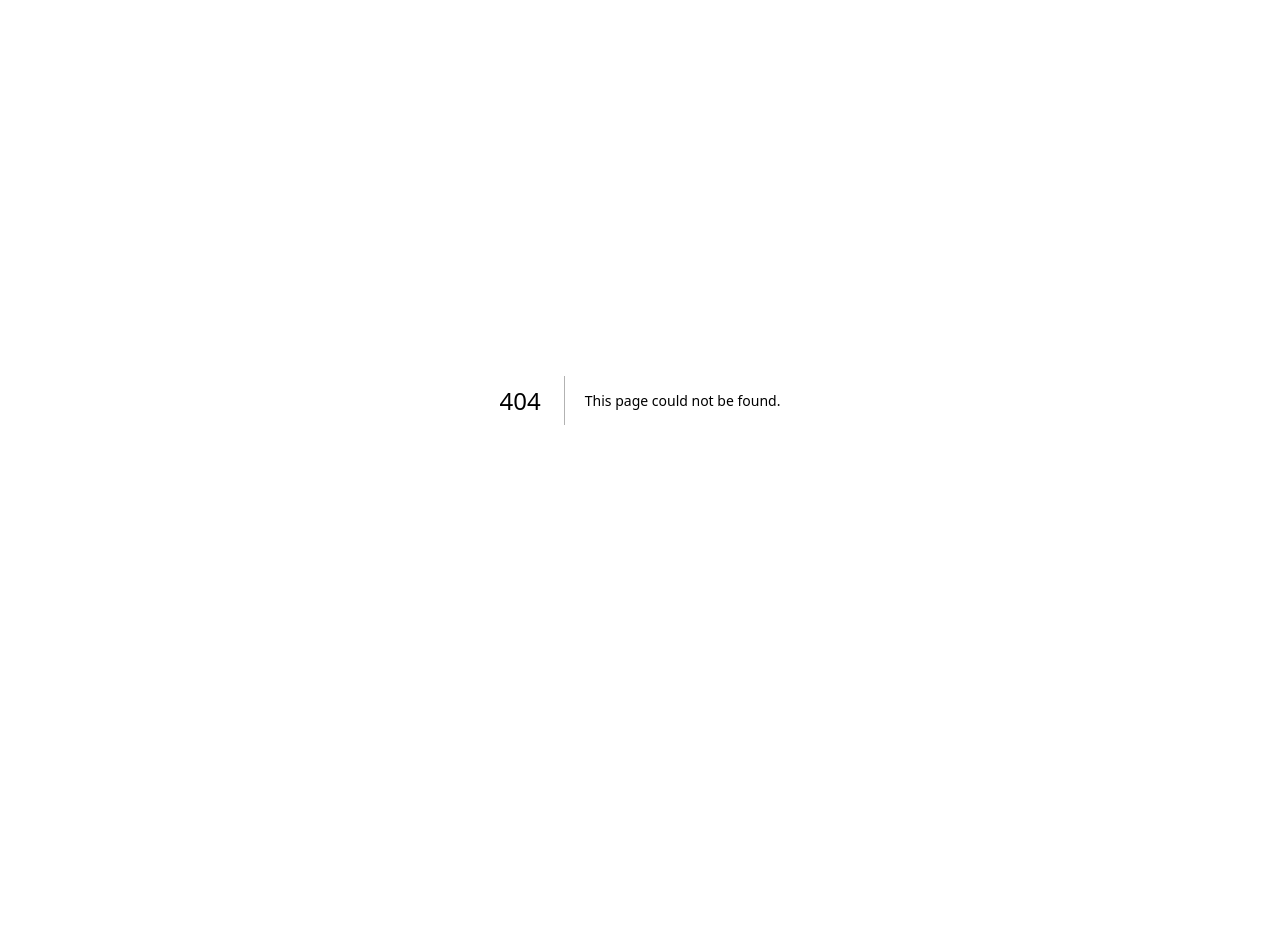
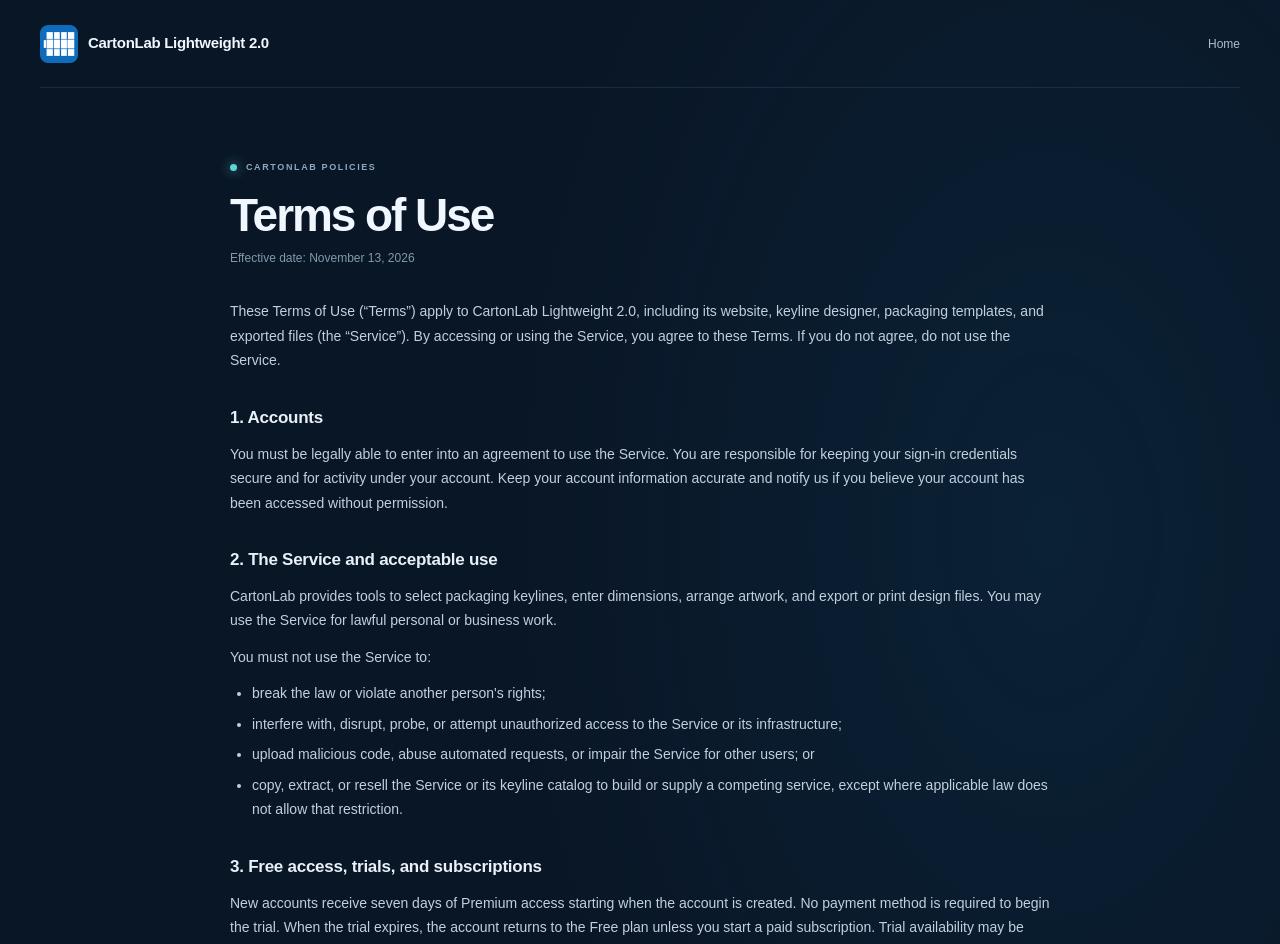
Before and after one commit to pacheko-ke/carton-lab, a Next.js app: page /terms in a window 1280 px wide. Before the commit this address had no page. Shown: the top 944 px of the page. Before the commit the page ends 800 px from the top, so only its background shows below. Built offline with nearby package versions, Linux system fonts and the light colour scheme.

Commit message:
update terms of use

```diff
--- a/src/app/globals.css
+++ b/src/app/globals.css
@@ -636,40 +636,6 @@ input {
   line-height: 1.7;
 }
 
-.closing-cta {
-  display: flex;
-  align-items: center;
-  justify-content: space-between;
-  width: min(1120px, calc(100% - 64px));
-  margin: 0 auto 60px;
-  padding: 35px 42px;
-  border: 1px solid rgba(102, 202, 224, 0.2);
-  border-radius: 14px;
-  background:
-    radial-gradient(ellipse at 72% 40%, rgba(49, 145, 178, 0.18), transparent 35rem),
-    #102238;
-}
-
-.closing-spark {
-  color: #68d3cd;
-  font-size: 15px;
-}
-
-.closing-cta h2 {
-  margin-top: 10px;
-  color: #eff6fc;
-  font-size: 25px;
-  font-weight: 700;
-  letter-spacing: -0.04em;
-  line-height: 1.2;
-}
-
-.closing-cta p {
-  margin-top: 10px;
-  color: #9aafc2;
-  font-size: 11px;
-}
-
 .site-footer {
   min-height: 78px;
   border-top: 1px solid rgba(195, 216, 235, 0.1);
@@ -677,8 +643,85 @@ input {
   font-size: 10px;
 }
 
-.site-footer > a:last-child b {
+.site-footer-meta {
+  display: flex;
+  align-items: center;
+  gap: 18px;
+}
+
+.site-footer-meta > span {
+  white-space: nowrap;
+}
+
+.site-footer-meta b {
   color: #bdcddd;
+}
+
+.legal-page {
+  min-height: 100vh;
+  background:
+    radial-gradient(ellipse at 82% 24%, rgba(19, 100, 147, 0.14), transparent 34rem),
+    #091626;
+}
+
+.terms-content {
+  width: min(820px, calc(100% - 64px));
+  margin: 0 auto;
+  padding: 72px 0 96px;
+  color: #c1d0dd;
+  font-size: 14px;
+  line-height: 1.75;
+}
+
+.terms-content h1 {
+  margin: 14px 0 8px;
+  color: #f0f7ff;
+  font-size: clamp(34px, 5vw, 46px);
+  font-weight: 750;
+  letter-spacing: -0.045em;
+  line-height: 1.1;
+}
+
+.terms-content .terms-effective-date {
+  margin-bottom: 30px;
+  color: #8299ad;
+  font-size: 12px;
+}
+
+.terms-content > p:not(.terms-effective-date) {
+  margin-bottom: 14px;
+}
+
+.terms-content section {
+  margin-top: 30px;
+}
+
+.terms-content h2 {
+  margin-bottom: 9px;
+  color: #e8f0f8;
+  font-size: 17px;
+  font-weight: 700;
+  letter-spacing: -0.015em;
+}
+
+.terms-content section p {
+  margin-bottom: 12px;
+}
+
+.terms-content ul {
+  margin: 0 0 14px;
+  padding-left: 22px;
+  list-style: disc;
+}
+
+.terms-content li + li {
+  margin-top: 6px;
+}
+
+.terms-content a {
+  color: #72d9ed;
+  text-decoration: underline;
+  text-underline-offset: 3px;
 }
 
 .account-page {
@@ -1525,8 +1568,7 @@ input {
     width: 100%;
   }
 
-  .steps-section,
-  .closing-cta {
+  .steps-section {
     width: calc(100% - 40px);
   }
 
@@ -1549,14 +1591,6 @@ input {
 
   .feature-card {
     min-height: auto;
-  }
-
-  .closing-cta {
-    align-items: flex-start;
-    flex-direction: column;
-    gap: 22px;
-    margin-bottom: 35px;
-    padding: 27px 24px;
   }
 
   .site-footer {
@@ -1570,6 +1604,17 @@ input {
     display: none;
   }
 
+  .site-footer-meta {
+    flex-wrap: wrap;
+    justify-content: flex-end;
+    gap: 10px 14px;
+  }
+
+  .terms-content {
+    width: calc(100% - 36px);
+    padding: 50px 0 68px;
+  }
+
   .auth-header {
     height: 72px;
   }
@@ -1625,8 +1670,7 @@ input {
   }
 
   .hero-section,
-  .steps-section,
-  .closing-cta {
+  .steps-section {
     width: calc(100% - 28px);
   }
 
--- a/src/app/page.tsx
+++ b/src/app/page.tsx
@@ -137,24 +137,17 @@ export default function Home() {
         </div>
       </section>
 
-      <section className="closing-cta">
-        <div>
-          <span className="closing-spark">✳</span>
-          <h2>Let&apos;s make something<br />worth opening.</h2>
-          <p>Your next carton keyline is a few clicks away.</p>
-        </div>
-        <Link href="/signup" className="button button-large">
-          Create your free account <span>→</span>
-        </Link>
-      </section>
-
       <footer className="site-footer">
         <Link href="/" className="brand-lockup footer-brand">
           <span className="brand-mark"><BrandIcon className="brand-mark-image" /></span>
           <span>CartonLab Lightweight 2.0</span>
         </Link>
         <span>Thoughtful keylines. Better packaging.</span>
-        <Link href="/login">Already have an account? <b>Log in</b></Link>
+        <nav className="site-footer-meta" aria-label="Footer">
+          <Link href="/terms">Terms of Use</Link>
+          <span>© 2026 CartonLab</span>
+          <Link href="/login">Already have an account? <b>Log in</b></Link>
+        </nav>
       </footer>
     </main>
   );
--- /dev/null
+++ b/src/app/terms/page.tsx
@@ -0,0 +1,183 @@
+import Link from "next/link";
+import BrandIcon from "../brand-icon";
+
+export default function TermsPage() {
+  return (
+    <main className="legal-page">
+      <header className="site-header">
+        <Link href="/" className="brand-lockup" aria-label="CartonLab home">
+          <span className="brand-mark">
+            <BrandIcon className="brand-mark-image" />
+          </span>
+          <span>CartonLab Lightweight 2.0</span>
+        </Link>
+        <Link href="/" className="back-link">
+          Home
+        </Link>
+      </header>
+
+      <article className="terms-content">
+        <div className="eyebrow"><span /> CARTONLAB POLICIES</div>
+        <h1>Terms of Use</h1>
+        <p className="terms-effective-date">Effective date: November 13, 2026</p>
+        <p>
+          These Terms of Use (“Terms”) apply to CartonLab Lightweight 2.0,
+          including its website, keyline designer, packaging templates, and
+          exported files (the “Service”). By accessing or using the Service, you
+          agree to these Terms. If you do not agree, do not use the Service.
+        </p>
+
+        <section>
+          <h2>1. Accounts</h2>
+          <p>
+            You must be legally able to enter into an agreement to use the
+            Service. You are responsible for keeping your sign-in credentials
+            secure and for activity under your account. Keep your account
+            information accurate and notify us if you believe your account has
+            been accessed without permission.
+          </p>
+        </section>
+
+        <section>
+          <h2>2. The Service and acceptable use</h2>
+          <p>
+            CartonLab provides tools to select packaging keylines, enter
+            dimensions, arrange artwork, and export or print design files. You
+            may use the Service for lawful personal or business work.
+          </p>
+          <p>You must not use the Service to:</p>
+          <ul>
+            <li>break the law or violate another person&apos;s rights;</li>
+            <li>
+              interfere with, disrupt, probe, or attempt unauthorized access to
+              the Service or its infrastructure;
+            </li>
+            <li>
+              upload malicious code, abuse automated requests, or impair the
+              Service for other users; or
+            </li>
+            <li>
+              copy, extract, or resell the Service or its keyline catalog to
+              build or supply a competing service, except where applicable law
+              does not allow that restriction.
+            </li>
+          </ul>
+        </section>
+
+        <section>
+          <h2>3. Free access, trials, and subscriptions</h2>
+          <p>
+            New accounts receive seven days of Premium access starting when the
+            account is created. No payment method is required to begin the
+            trial. When the trial expires, the account returns to the Free plan
+            unless you start a paid subscription. Trial availability may be
+            limited for accounts that already existed when the trial offer was
+            introduced.
+          </p>
+          <p>
+            Premium currently costs $5 USD per month. If you choose to subscribe
+            during a free trial, the paid subscription starts immediately and
+            the first charge is made at that time. Otherwise, a subscription
+            renews monthly until canceled. You can cancel through your account;
+            cancellation stops future renewals, while access already paid for
+            remains available until the end of the current billing period.
+          </p>
+          <p>
+            Paystack processes card payments and may have separate terms that
+            apply to your payment. Refunds and other billing rights are subject
+            to applicable law and any terms shown at checkout.
+          </p>
+        </section>
+
+        <section>
+          <h2>4. Your content and generated files</h2>
+          <p>
+            You retain your rights to artwork and other content you provide.
+            You are responsible for having the rights needed to use that
+            content. If you submit or transmit content through the Service, you
+            allow CartonLab to use it only as needed to provide, secure, and
+            support the features you request.
+          </p>
+          <p>
+            You may use the files you create or export for your own projects,
+            subject to these Terms and any rights in materials you add. The
+            Service and its built-in software, templates, and catalog remain
+            CartonLab&apos;s or its licensors&apos; property; using the Service
+            does not transfer ownership of those materials to you.
+          </p>
+        </section>
+
+        <section>
+          <h2>5. Review designs before production</h2>
+          <p>
+            Keylines and exports are generated as design aids. You must review
+            dimensions, units, allowances, scaling, material requirements, and
+            machine compatibility before printing, manufacturing, or relying on
+            an output. CartonLab does not certify that a design complies with a
+            particular packaging standard or is suitable for a specific
+            production process.
+          </p>
+        </section>
+
+        <section>
+          <h2>6. Changes and availability</h2>
+          <p>
+            We may update, suspend, or discontinue parts of the Service to
+            maintain or improve it, or for security, legal, or operational
+            reasons. We may suspend or restrict an account that materially
+            violates these Terms or puts the Service or others at risk.
+          </p>
+        </section>
+
+        <section>
+          <h2>7. Disclaimers and liability</h2>
+          <p>
+            To the extent allowed by law, the Service is provided “as is” and
+            “as available,” without a promise that it will be uninterrupted,
+            error-free, or suitable for every purpose. You remain responsible
+            for checking files before production.
+          </p>
+          <p>
+            To the extent permitted by law, CartonLab is not responsible for
+            indirect or consequential losses, including lost profits, lost
+            data, or production losses arising from use of the Service. Nothing
+            in these Terms excludes liability or consumer rights that cannot
+            legally be excluded or limited.
+          </p>
+        </section>
+
+        <section>
+          <h2>8. Changes to these Terms</h2>
+          <p>
+            We may revise these Terms as the Service changes or as required by
+            law. The effective date above shows when this version took effect.
+            If you continue using the Service after revised Terms take effect,
+            that use is subject to the revised Terms. If you do not agree, stop
+            using the Service and cancel any paid subscription.
+          </p>
+        </section>
+
+        <p>
+          These Terms do not limit any rights you have under laws that apply to
+          you. Questions about the Terms can be raised through the contact
+          channel made available by CartonLab.
+        </p>
+      </article>
+
+      <footer className="site-footer">
+        <Link href="/" className="brand-lockup footer-brand">
+          <span className="brand-mark">
+            <BrandIcon className="brand-mark-image" />
+          </span>
+          <span>CartonLab Lightweight 2.0</span>
+        </Link>
+        <span>Terms of Use</span>
+        <nav className="site-footer-meta" aria-label="Footer">
+          <Link href="/terms">Terms of Use</Link>
+          <span>© 2026 CartonLab</span>
+          <Link href="/">Home</Link>
+        </nav>
+      </footer>
+    </main>
+  );
+}
```
